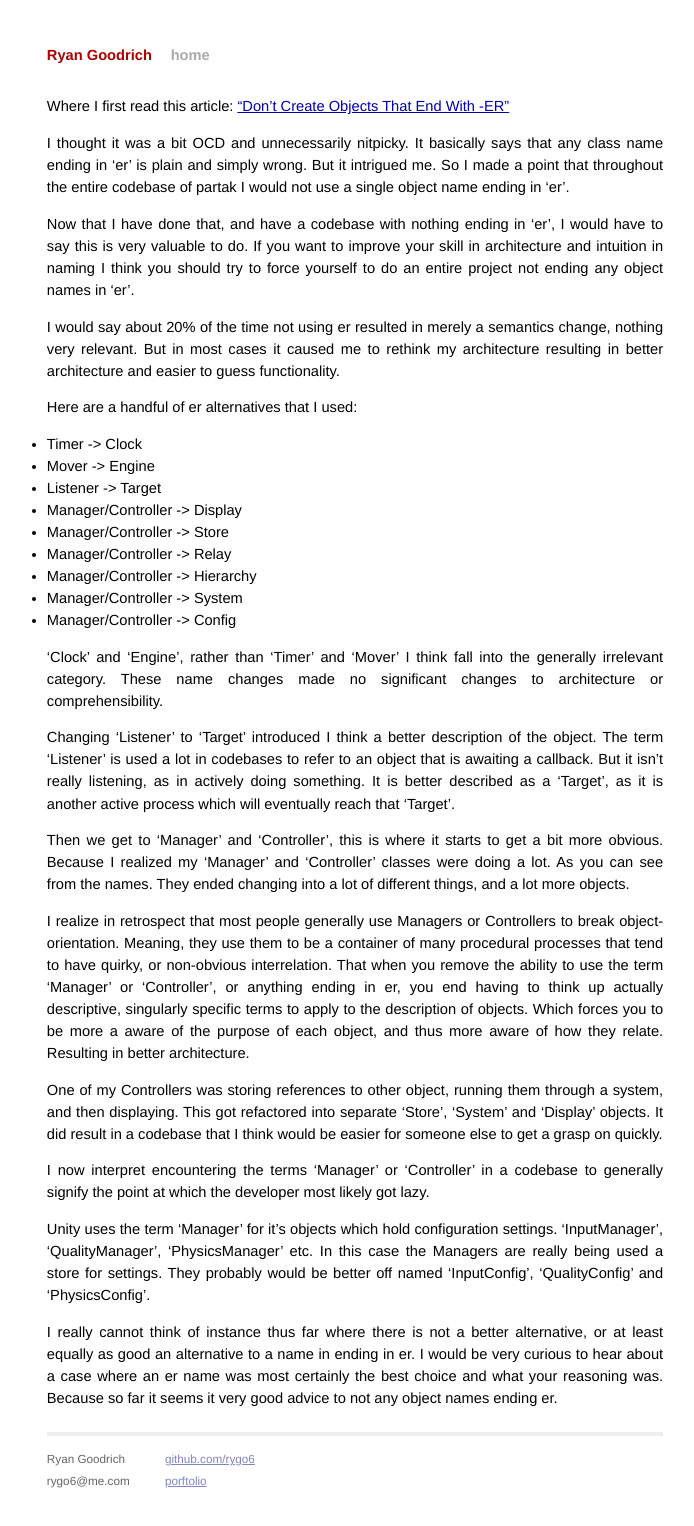
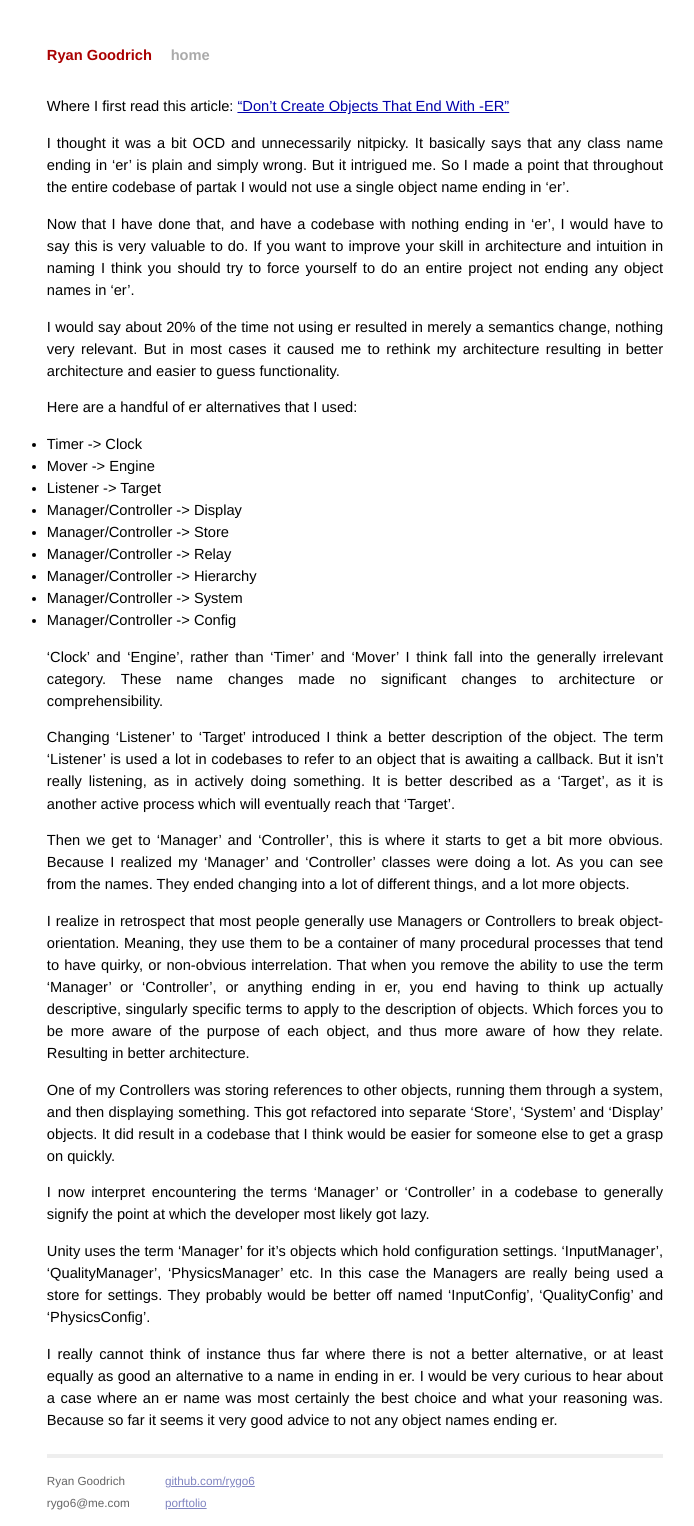
Before and after one commit to rygo6/rygo6.github.io, a Jekyll site: the page built from _posts/2016-2-6-ER-Objects.md, in a window 1280 px wide. Shown: the whole page, without its empty margins (285-979 px from the left). Built offline with Jekyll 4.4.1, drawn with Linux system fonts in a browser that asks for light colours; before the commit the page ends 1504 px from its top, so only the background shows below that.

Commit message:
er object post

```diff
--- a/_posts/2016-2-6-ER-Objects.md
+++ b/_posts/2016-2-6-ER-Objects.md
@@ -30,9 +30,9 @@ Changing 'Listener' to 'Target' introduced I think a better description of the o
 
 Then we get to 'Manager' and 'Controller', this is where it starts to get a bit more obvious. Because I realized my 'Manager' and 'Controller' classes were doing a lot. As you can see from the names. They ended changing into a lot of different things, and a lot more objects.
 
-I realize in retrospect that most people generally use Managers or Controllers to break object-orientation. Meaning, they use them to be a container of many procedural processes that tend to have quirky, or non-obvious interrelation. That when you remove the ability to use the term 'Manager' or 'Controller', or anything ending in er, you end having to think up actually descriptive, singularly specific terms to apply to the description of objects. Which forces you to be more a aware of the purpose of each object, and thus more aware of how they relate. Resulting in better architecture.
+I realize in retrospect that most people generally use Managers or Controllers to break object-orientation. Meaning, they use them to be a container of many procedural processes that tend to have quirky, or non-obvious interrelation. That when you remove the ability to use the term 'Manager' or 'Controller', or anything ending in er, you end having to think up actually descriptive, singularly specific terms to apply to the description of objects. Which forces you to be more aware of the purpose of each object, and thus more aware of how they relate. Resulting in better architecture.
 
-One of my Controllers was storing references to other object, running them through a system, and then displaying. This got refactored into separate 'Store', 'System' and 'Display' objects. It did result in a codebase that I think would be easier for someone else to get a grasp on quickly.
+One of my Controllers was storing references to other objects, running them through a system, and then displaying something. This got refactored into separate 'Store', 'System' and 'Display' objects. It did result in a codebase that I think would be easier for someone else to get a grasp on quickly.
 
 I now interpret encountering the terms 'Manager' or 'Controller' in a codebase to generally signify the point at which the developer most likely got lazy.
 
```
